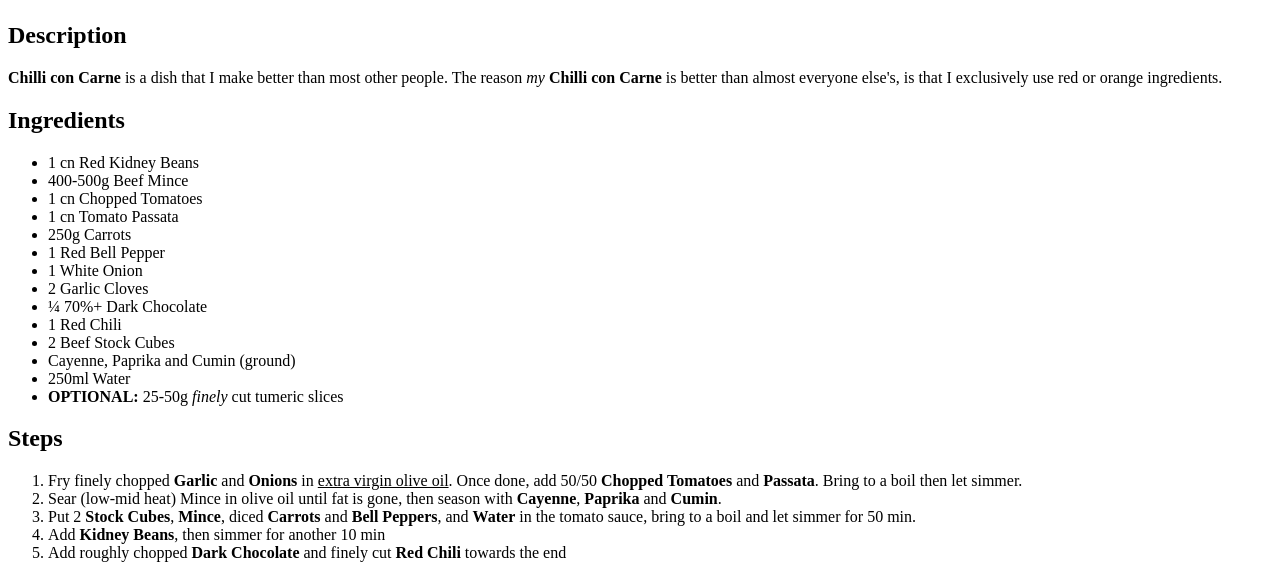
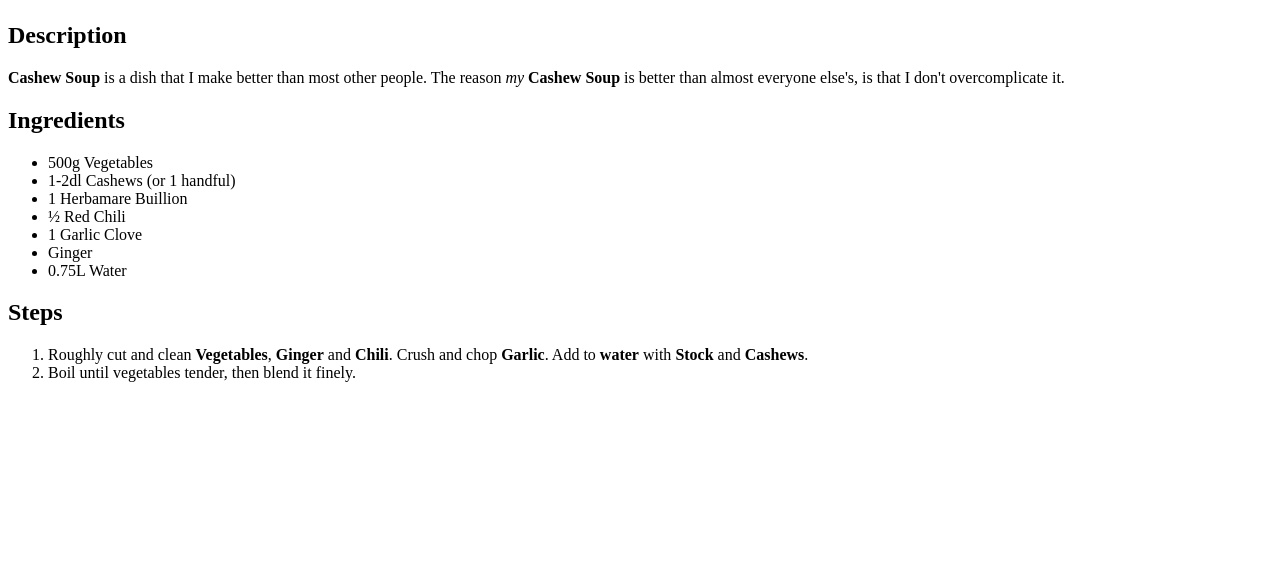
Before and after one commit to DavidStaus/odin-recipes, a plain HTML site: page recipes/cashew-soup.html in a window 1280 px wide. Shown: the part 622-1200 px from the top of the page. After the commit the page ends 1020 px from the top, so only its background shows below. Drawn offline with Linux system fonts and the light colour scheme.

Commit message:
build: finish cashew soup and index links

```diff
--- a/recipes/cashew-soup.html
+++ b/recipes/cashew-soup.html
@@ -2,42 +2,28 @@
 <html lang="en">
     <head>
         <meta charset="utf-8">
-        <title>Chilli con Carne</title>
+        <title>Cashew Soup</title>
     </head>
 
     <body>
-        <h1>Chilli con Carne</h1>
-        <img src="https://www.allrecipes.com/thmb/jkfRQlj_grQQU3KvD-2Z3k3Sa_Q=/1500x0/filters:no_upscale():max_bytes(150000):strip_icc()/89993-award-winning-chili-con-carne-ddmfs-3x4-4e3a48f5505a4c998415c261507b0a76.jpg" alt="Chilli con carne" width="720">
+        <h1>Cashew Soup</h1>
+        <img src="https://ripefoodandwine.com/wp-content/uploads/2018/01/Cashew-Butternut-Squash-Soup-Canva.jpeg" alt="Cashew Soup" width="720">
         <h2>Description</h2>
-        <p><b>Chilli con Carne</b> is a dish that I make better than most other people. The reason <em>my</em> <b>Chilli con Carne</b> is better than almost everyone else's, is that I exclusively use red or orange ingredients.</p>
+        <p><b>Cashew Soup</b> is a dish that I make better than most other people. The reason <em>my</em> <b>Cashew Soup</b> is better than almost everyone else's, is that I don't overcomplicate it.</p>
         <h2>Ingredients</h2>
         <ul>
-            <li>1 cn Red Kidney Beans</li>
-            <li>400-500g Beef Mince</li>
-            <li>1 cn Chopped Tomatoes</li>
-            <li>1 cn Tomato Passata</li>
-            <li>250g Carrots</li>
-            <li>1 Red Bell Pepper </li>
-            <li>1 White Onion</li>
-            <li>2 Garlic Cloves</li>
-            <li>¼ 70%+ Dark Chocolate</li>
-            <li>1 Red Chili</li>
-            <li>2 Beef Stock Cubes</li>
-            <li>Cayenne, Paprika and Cumin (ground)</li>
-            <li>250ml Water </li>
-            <li><b>OPTIONAL:</b> 25-50g <em>finely</em> cut tumeric slices</li>
+            <li>500g Vegetables</li>
+            <li>1-2dl Cashews (or 1 handful)</li>
+            <li>1 Herbamare Buillion</li>
+            <li>½ Red Chili</li>
+            <li>1 Garlic Clove</li>
+            <li>Ginger</li>
+            <li>0.75L Water</li>
         </ul>
         <h2>Steps</h2>
         <ol>
-            <li>Fry finely chopped <strong>Garlic</strong> and <strong>Onions</strong> in <ins>extra virgin olive oil</ins>. Once done, add 50/50 <strong>Chopped Tomatoes</strong> and <strong>Passata</strong>. Bring to a boil then let simmer.</li>
-            <li>Sear (low-mid heat) Mince in olive oil until fat is gone, then season with <strong>Cayenne</strong>, <strong>Paprika</strong> and <strong>Cumin</strong>.</li>
-            <li>Put 2 <strong>Stock Cubes</strong>, <strong>Mince</strong>, diced <strong>Carrots</strong> and <strong>Bell Peppers</strong>, and <strong>Water</strong> in the tomato sauce, bring to a boil and let simmer for 50 min.</li>
-            <li>Add <strong>Kidney Beans</strong>, then simmer for another 10 min</li>
-            <li>Add roughly chopped <strong>Dark Chocolate</strong> and finely cut <strong>Red Chili</strong> towards the end  </li>
+            <li>Roughly cut and clean <strong>Vegetables</strong>, <strong>Ginger</strong> and <strong>Chili</strong>. Crush and chop <strong>Garlic</strong>. Add to <strong>water</strong> with <strong>Stock</strong> and <strong>Cashews</strong>.</li>
+            <li>Boil until vegetables tender, then blend it finely. </li>
         </ol>
-
-        <!-- Todo
-         1. add two more recipes
-         2. add links to recipes in index add ul as well-->
     </body>
 </html>
```
